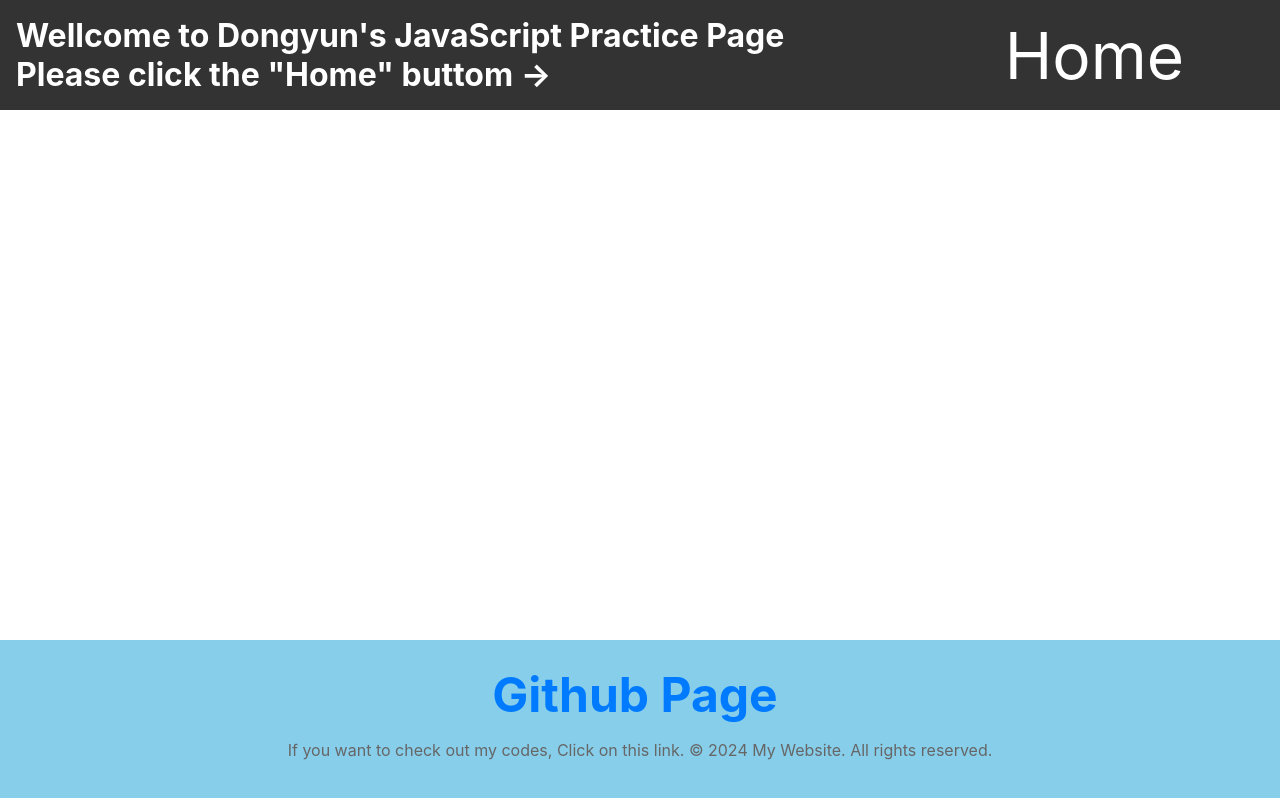
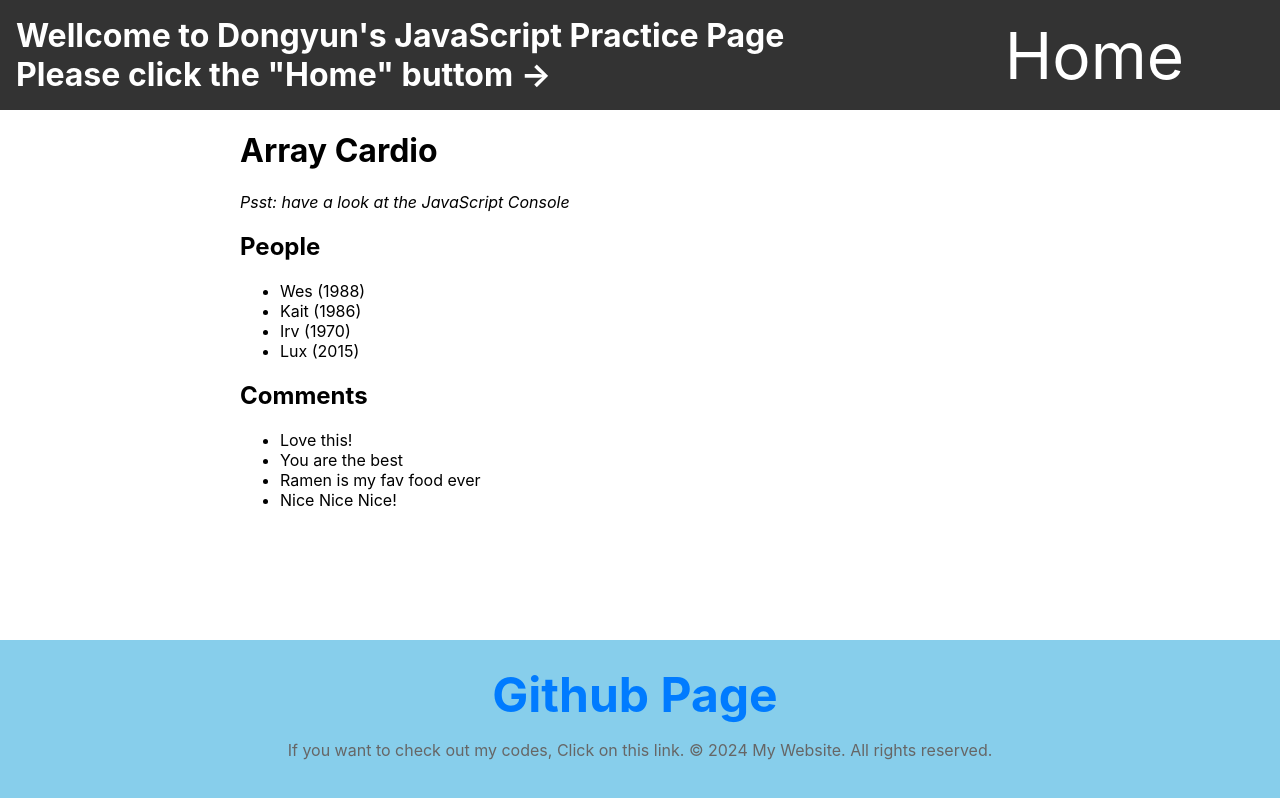
Before and after one commit to dongyunkim96/JavascriptPractice, a React (Create React App) app in the folder my-app/: page /7 in a window 1280 px wide. Built offline with nearby package versions, Linux system fonts and the light colour scheme.

Commit message:
add page 7 and 8

```diff
--- a/my-app/src/App.js
+++ b/my-app/src/App.js
@@ -10,6 +10,8 @@ import Page3 from './pages/3/Page3';
 import Page4 from './pages/4/Page4';
 import Page5 from './pages/5/Page5';
 import Page6 from './pages/6/Page6';
+import Page7 from './pages/7/Page7';
+import Page8 from './pages/8/Page8';
 
 function App() {
   return (
@@ -23,6 +25,8 @@ function App() {
         <Route path='/4' element={<Page4 />} />
         <Route path='/5' element={<Page5 />} />
         <Route path='/6' element={<Page6 />} />
+        <Route path='/7' element={<Page7 />} />
+        <Route path='/8' element={<Page8 />} />
       </Routes>
       <Footer />
     </AppContainer>
--- /dev/null
+++ b/my-app/src/pages/7/Page7.js
@@ -0,0 +1,87 @@
+import React, { useState, useEffect } from "react";
+import styled from 'styled-components';
+
+const Page7styled = styled.div`
+  body {
+    font-family: Arial, sans-serif;
+    background: #f4f4f4;
+    color: #333;
+    line-height: 1.6;
+    margin: 0;
+    padding: 20px;
+    text-align: center;
+  }
+`;
+
+const Container = styled.div`
+  max-width: 800px;
+  margin: 0 auto;
+`
+
+const Page7 = () => {
+  const [people] = useState([
+    {name: 'Wes', year: 1988},
+    {name: 'Kait', year: 1986},
+    {name: 'Irv', year: 1970},
+    {name: 'Lux', year: 2015},
+  ]);
+
+  const [comments, setComments] = useState([
+    {text: 'Love this!', id: 523423},
+    {text: 'Super good', id: 823423},
+    {text: 'You are the best', id: 2039842},
+    {text: 'Ramen is my fav food ever', id: 123523},
+    {text: 'Nice Nice Nice!', id: 542328},
+  ]);
+
+  useEffect(() => {
+    // Some and Every Checks
+    const isAdult = people.some(person => ((new Date()).getFullYear()) - person.year >= 19);
+    console.log({ isAdult });
+
+    const allAdults = people.every(person => ((new Date()).getFullYear()) - person.year >= 19);
+    console.log({ allAdults });
+
+    //Find the comment with the ID of 823423
+    const comment = comments.find(comment => comment.id === 823423);
+    console.log(comment);
+
+    //Find the comment with this ID and delete it
+    const index = comments.findIndex(comment => comment.id === 823423);
+    console.log(index);
+
+    if (index !== -1) {
+        const newComments = [
+            ...comments.slice(0, index),
+            ...comments.slice(index + 1),
+        ];
+        setComments(newComments);
+    }
+  }, [people, comments]);
+
+  return (
+    <Container>
+        <Page7styled />
+        <h1>Array Cardio</h1>
+        <p><em>Psst: have a look at the JavaScript Console</em></p>
+        <div>
+            <h2>People</h2>
+            <ul>
+                {people.map(person => (
+                    <li key={person.name}>{person.name} ({person.year})</li>
+                ))}
+            </ul>
+        </div>
+        <div>
+            <h2>Comments</h2>
+            <ul>
+                {comments.map(comment => (
+                    <li key={comment.id}>{comment.text}</li>
+                ))}
+            </ul>
+        </div>
+    </Container>
+  );
+};
+
+export default Page7;
--- /dev/null
+++ b/my-app/src/pages/8/Page8.js
@@ -0,0 +1,98 @@
+import React, { useRef, useEffect } from 'react';
+import styled, { createGlobalStyle } from 'styled-components';
+
+const Page8Styled = createGlobalStyle`
+  html, body {
+    margin: 0;
+    padding: 0;
+  }
+`;
+
+const Canvas = styled.canvas`
+  display: block;
+`;
+
+const Page8 = () => {
+  const canvasRef = useRef(null);
+  const isDrawing = useRef(false);
+  const lastX = useRef(0);
+  const lastY = useRef(0);
+  const hue = useRef(0);
+  const direction = useRef(true);
+
+  useEffect(() => {
+    const canvas = canvasRef.current;
+    const ctx = canvas.getContext('2d');
+    canvas.width = window.innerWidth;
+    canvas.height = window.innerHeight;
+    ctx.strokeStyle = '#BADA55';
+    ctx.lineJoin = 'round';
+    ctx.lineCap = 'round';
+    ctx.lineWidth = 10;
+
+    // Draw the text in the center of the canvas
+    const drawCenteredText = (text) => {
+      ctx.font = '48px sans-serif';
+      ctx.fillStyle = 'rgba(0, 0, 0, 0.5)';
+      ctx.textAlign = 'center';
+      ctx.textBaseline = 'middle';
+      ctx.fillText(text, canvas.width / 2, canvas.height / 2);
+    };
+
+    drawCenteredText('Draw anything you want');
+
+    const draw = (e) => {
+      if (!isDrawing.current) return;
+      ctx.strokeStyle = `hsl(${hue.current}, 100%, 50%)`;
+      ctx.beginPath();
+      ctx.moveTo(lastX.current, lastY.current);
+      ctx.lineTo(e.offsetX, e.offsetY);
+      ctx.stroke();
+      lastX.current = e.offsetX;
+      lastY.current = e.offsetY;
+      hue.current++;
+      if (hue.current >= 360) {
+        hue.current = 0;
+      }
+      if (ctx.lineWidth >= 100 || ctx.lineWidth <= 1) {
+        direction.current = !direction.current;
+      }
+      if (direction.current) {
+        ctx.lineWidth++;
+      } else {
+        ctx.lineWidth--;
+      }
+    };
+
+    const startDrawing = (e) => {
+      isDrawing.current = true;
+      lastX.current = e.offsetX;
+      lastY.current = e.offsetY;
+    };
+
+    const stopDrawing = () => {
+      isDrawing.current = false;
+    };
+
+    canvas.addEventListener('mousedown', startDrawing);
+    canvas.addEventListener('mousemove', draw);
+    canvas.addEventListener('mouseup', stopDrawing);
+    canvas.addEventListener('mouseout', stopDrawing);
+
+    return () => {
+      canvas.removeEventListener('mousedown', startDrawing);
+      canvas.removeEventListener('mousemove', draw);
+      canvas.removeEventListener('mouseup', stopDrawing);
+      canvas.removeEventListener('mouseout', stopDrawing);
+    };
+  }, []);
+
+  return (
+    <>
+      <Page8Styled />
+      <Canvas ref={canvasRef} />
+    </>
+  );
+};
+
+export default Page8;
```
